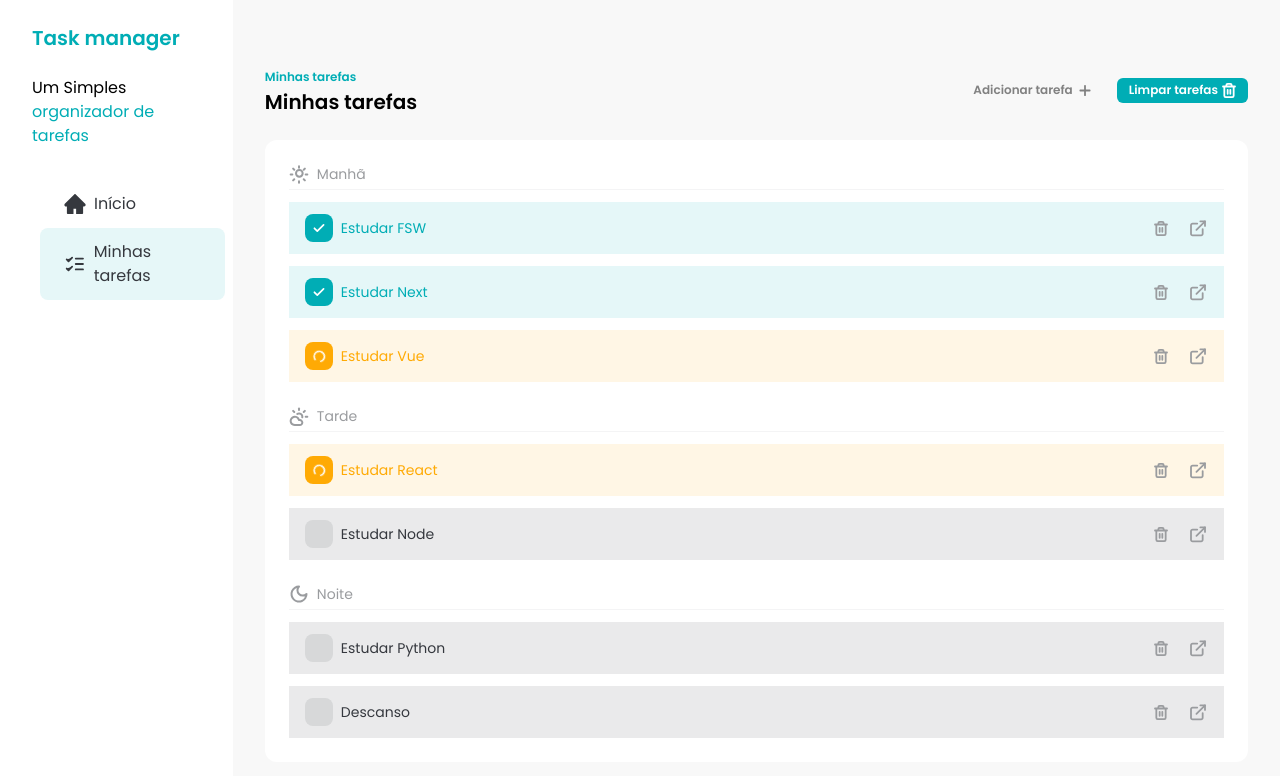
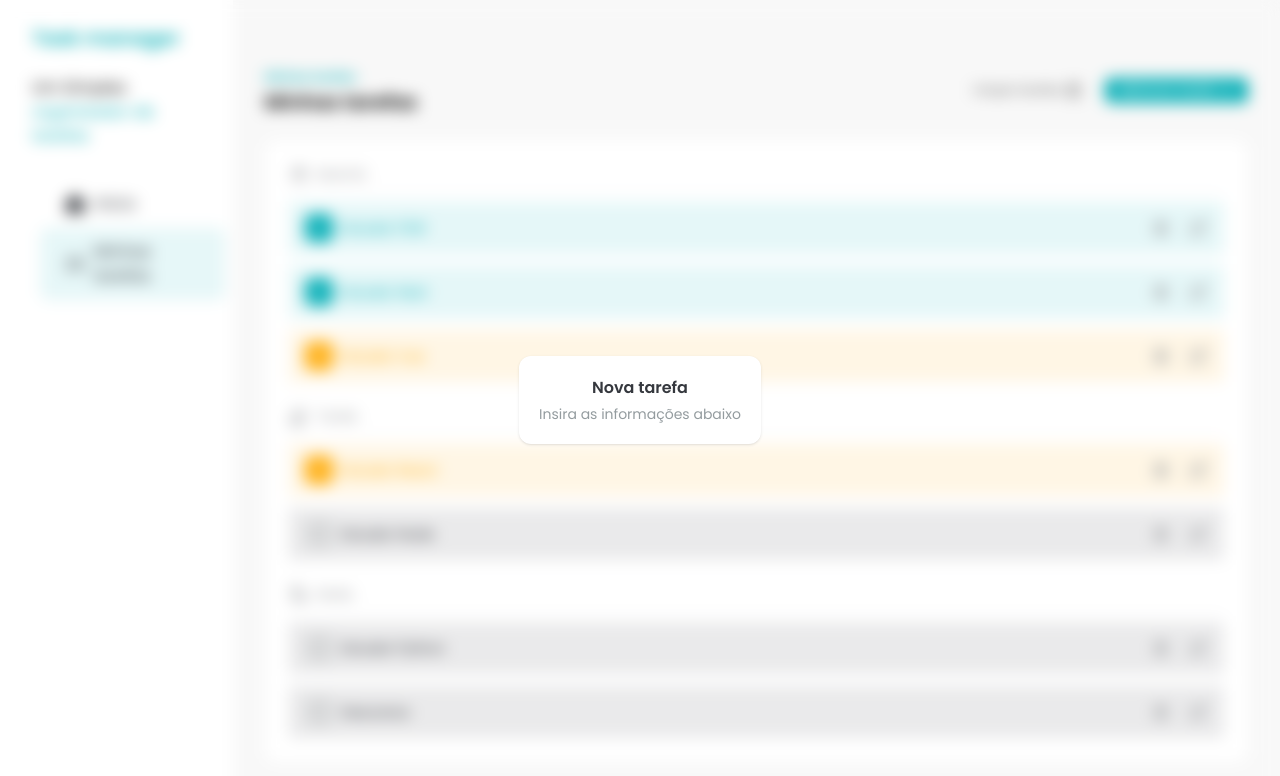
Before and after one commit to Martins-Guilherme/task-manager-vite, a React (Vite) app: page / in a window 1280 px wide. Both pictures are taken after a click on the button "Adicionar tarefa". Shown: the top 776 px of the page. Built offline with nearby package versions, Linux system fonts and the light colour scheme.

Commit message:
feat: add initial AddTaskDialog component

```diff
--- /dev/null
+++ b/src/components/AddTaskDialog.jsx
@@ -0,0 +1,19 @@
+import { createPortal } from 'react-dom'
+
+const AddTaskDialog = ({ isOpen }) => {
+  if (!isOpen) return null
+  return createPortal(
+    <div className="fixed bottom-0 left-0 top-0 flex h-screen w-screen items-center justify-center backdrop-blur">
+      {/* Dialog */}
+      <div className="rounded-xl bg-white p-5 text-center shadow">
+        <h2 className="font-semibold text-[#35383E]">Nova tarefa</h2>
+        <p className="mt-1 text-sm text-[#949c9f]">
+          Insira as informações abaixo
+        </p>
+      </div>
+    </div>,
+    document.body
+  )
+}
+
+export default AddTaskDialog
--- a/src/components/Tasks.jsx
+++ b/src/components/Tasks.jsx
@@ -9,11 +9,13 @@ import {
   TrashIcon,
 } from '../assets/icon'
 import TASKS from '../constants/tasks'
+import AddTaskDialog from './AddTaskDialog'
 import Button from './Button'
 import TaskItem from './TaskItem'
 import TaskSeparator from './TasksSeparator'
 
 const Tasks = () => {
+  const [addTaskDialogIsOpen, setAddTaskDialogIsOpen] = useState(false)
   const [tasks, setTasks] = useState(TASKS)
 
   const morningTasks = tasks.filter((task) => task.time === 'morning')
@@ -62,13 +64,15 @@ const Tasks = () => {
 
         <div className="flex items-center gap-3">
           <Button variant="ghost">
+            <p>Limpar tarefas</p>
+            <TrashIcon />
+          </Button>
+          <Button onClick={() => setAddTaskDialogIsOpen(true)}>
             <p>Adicionar tarefa</p>
             <AddIcon />
           </Button>
-          <Button>
-            <p>Limpar tarefas</p>
-            <TrashIcon />
-          </Button>
+
+          <AddTaskDialog isOpen={addTaskDialogIsOpen} />
         </div>
       </div>
 
```
